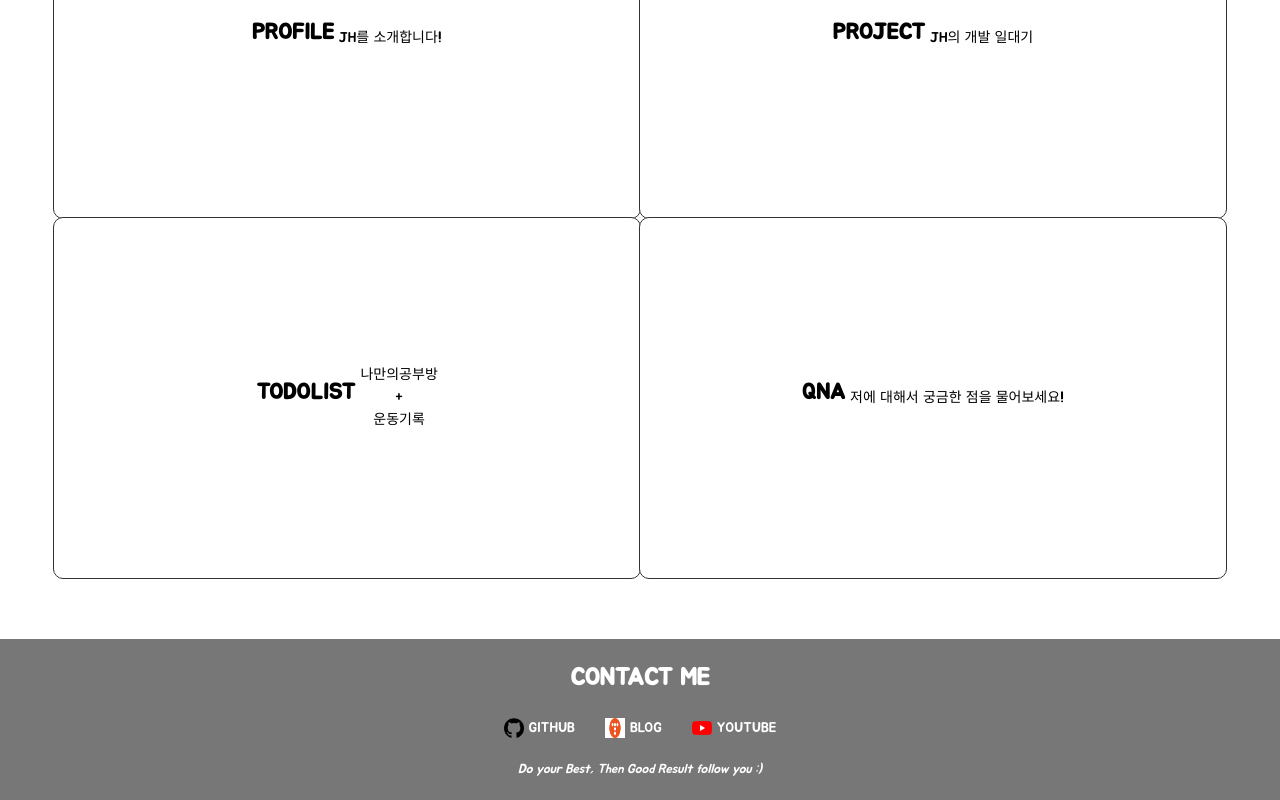
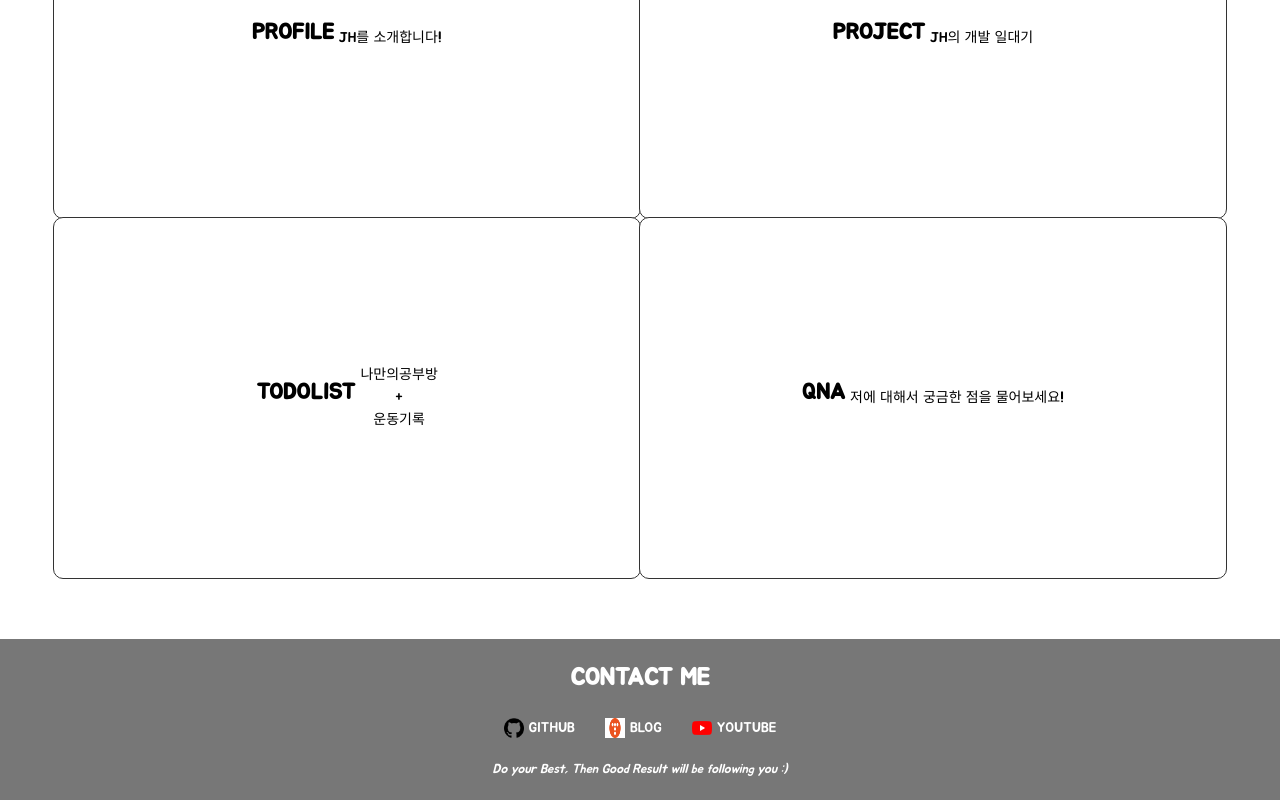
Before and after one commit to tuy112/JstoryTransformation, a React (Create React App) app: page /home in a window 1280 px wide. Shown: the part 355-1155 px from the top of the page. Built offline with nearby package versions, Linux system fonts and the light colour scheme.

Commit message:
[공통] 푸터 컴포넌트 최하단 멘트 수정

```diff
--- a/src/templates/component/Footer.js
+++ b/src/templates/component/Footer.js
@@ -31,7 +31,7 @@ function Footer() {
                     </li>
                 </ul>
                 <div className="always">
-                    <p>Do your Best, Then Good Result follow you :&#41;</p>
+                    <p>Do your Best, Then Good Result will be following you :&#41;</p>
                 </div>
             </div>
         </footer>
```
